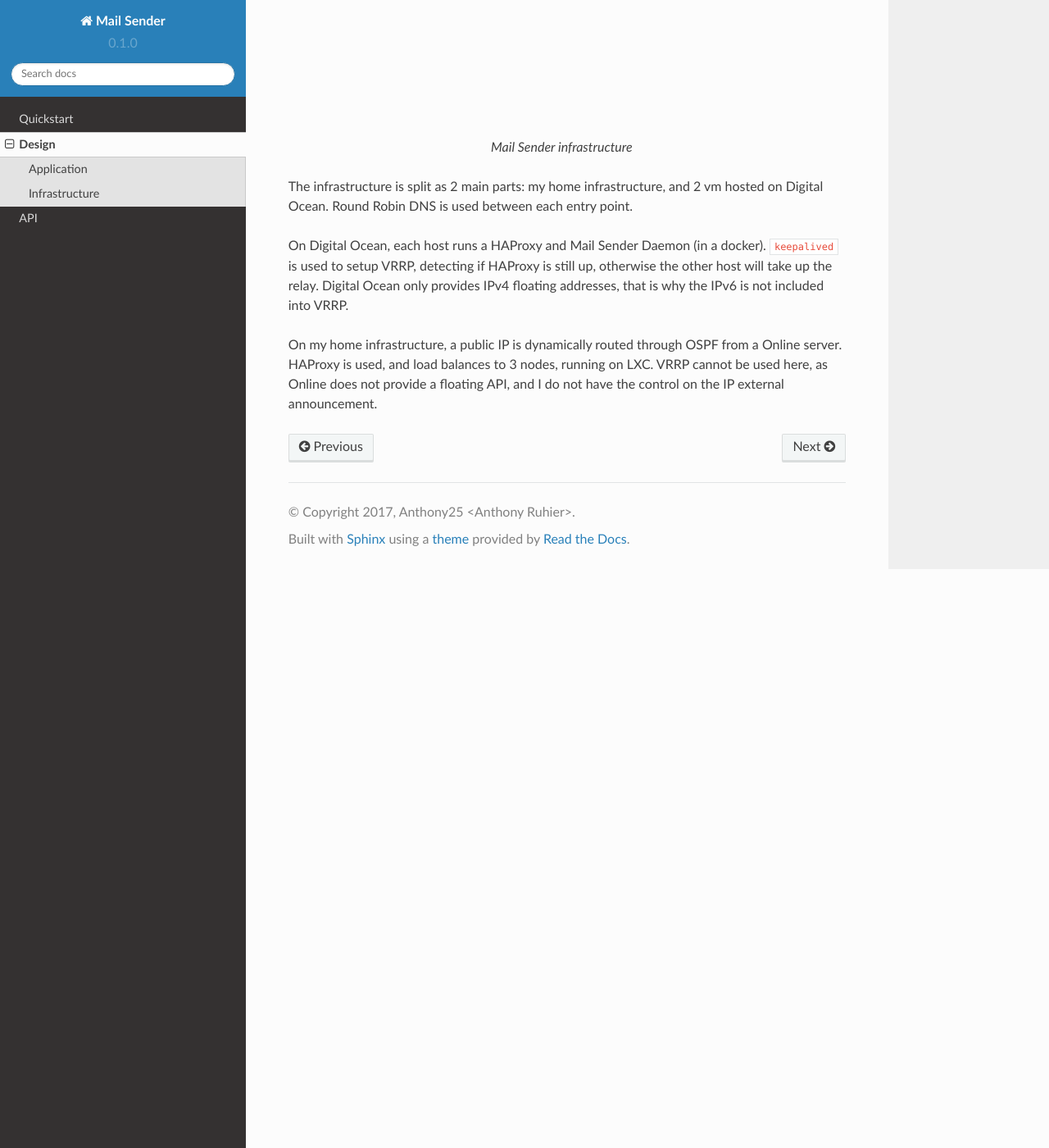
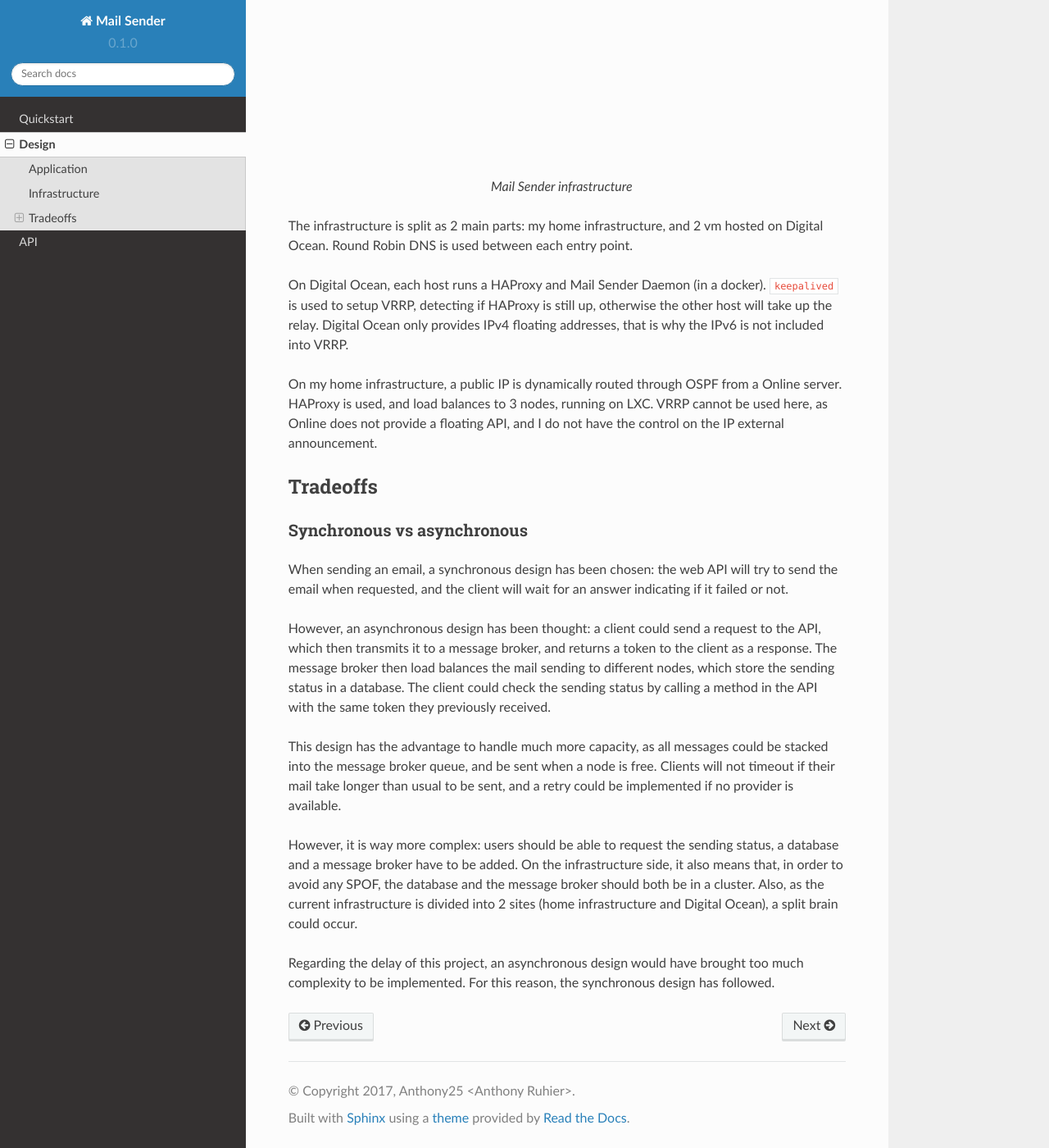
Before and after one commit to Anthony25/mail-sender-daemon, a Sphinx documentation site: the page built from doc/design.rst, in a window 1280 px wide and 1400 px high, scrolled down 1443 px. Shown: the whole window at 82% size. Built offline with Sphinx 7.4.7 and the Read the Docs theme 2.0.0, drawn with Linux system fonts in a browser that asks for light colours; some of the changed text lies outside the part shown.

Commit message:
Synchronous design in doc

```diff
--- a/doc/design.rst
+++ b/doc/design.rst
@@ -52,3 +52,39 @@ On my home infrastructure, a public IP is dynamically routed through OSPF
 from a Online server. HAProxy is used, and load balances to 3 nodes, running
 on LXC. VRRP cannot be used here, as Online does not provide a floating API,
 and I do not have the control on the IP external announcement.
+
+
+.. _design_tradeoffs:
+
+Tradeoffs
+---------
+
+Synchronous vs asynchronous
+~~~~~~~~~~~~~~~~~~~~~~~~~~~
+
+When sending an email, a synchronous design has been chosen: the web API will
+try to send the email when requested, and the client will wait for an answer
+indicating if it failed or not.
+
+However, an asynchronous design has been thought: a client could send a request
+to the API, which then transmits it to a message broker, and returns a token to
+the client as a response. The message broker then load balances the mail
+sending to different nodes, which store the sending status in a database.  The
+client could check the sending status by calling a method in the API with the
+same token they previously received.
+
+This design has the advantage to handle much more capacity, as all messages
+could be stacked into the message broker queue, and be sent when a node is
+free. Clients will not timeout if their mail take longer than usual to be sent,
+and a retry could be implemented if no provider is available.
+
+However, it is way more complex: users should be able to request the sending
+status, a database and a message broker have to be added. On the infrastructure
+side, it also means that, in order to avoid any SPOF, the database and the
+message broker should both be in a cluster. Also, as the current infrastructure
+is divided into 2 sites (home infrastructure and Digital Ocean), a split brain
+could occur.
+
+Regarding the delay of this project, an asynchronous design would have brought
+too much complexity to be implemented. For this reason, the synchronous design
+has followed.
```
